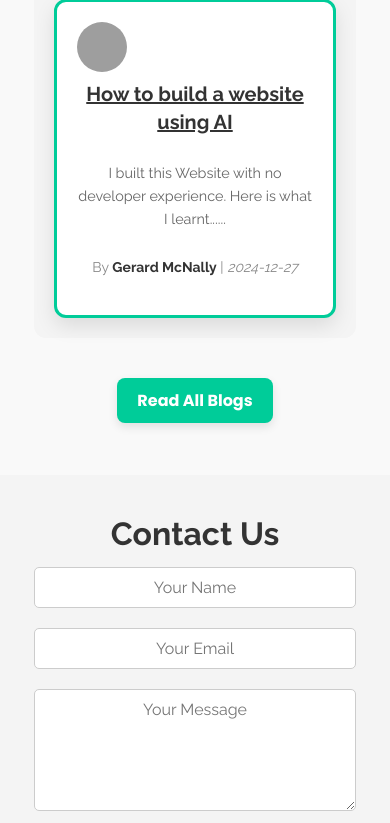
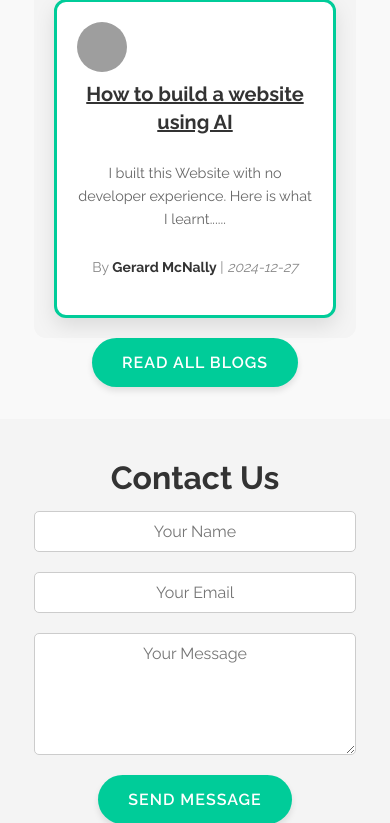
Before and after one commit to sportsbetgrowth/website, a Flask app: page / in a window 390 px wide. Shown: the part 4737-5560 px from the top of the page. Run offline with Flask 3, Linux system fonts and the light colour scheme; some libraries are stand-ins or nearby versions; grey boxes are pictures that could not be loaded.

Commit message:
Updates to site pre-clean up of index.html

```diff
--- a/sportsbetgrowth-site/static/css/styles.css
+++ b/sportsbetgrowth-site/static/css/styles.css
@@ -1197,7 +1197,7 @@
 /* Responsive Enhancements */
 @media (max-width: 768px) {
     .latest-blogs .blogs-grid {
-        grid-template-columns: 1fr; /* Single-column layout on mobile */
+        grid-template-columns: 1fr;
     }
 
     .latest-blogs .blog-title {
--- a/sportsbetgrowth-site/templates/index.html
+++ b/sportsbetgrowth-site/templates/index.html
@@ -129,7 +129,7 @@
         </div>
       </div>
       <!-- <div class="blog-link"> -->
-        <a href="/blog" class="read-all-blogs">Read All Blogs</a>
+        <a href="/blog" class="cta-button">Read All Blogs</a>
       <!-- </div> -->
     </section>
 
```
Also changed, not shown: 2 other files.
